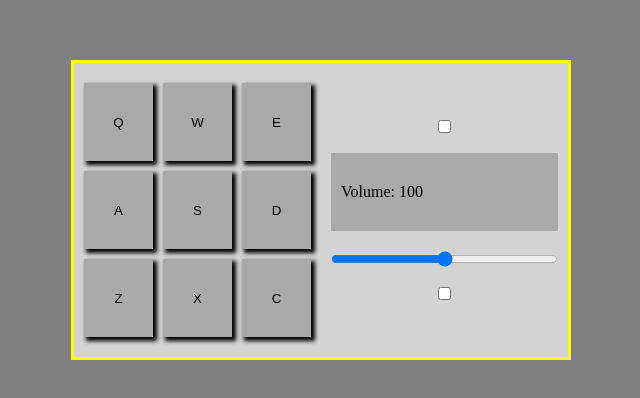
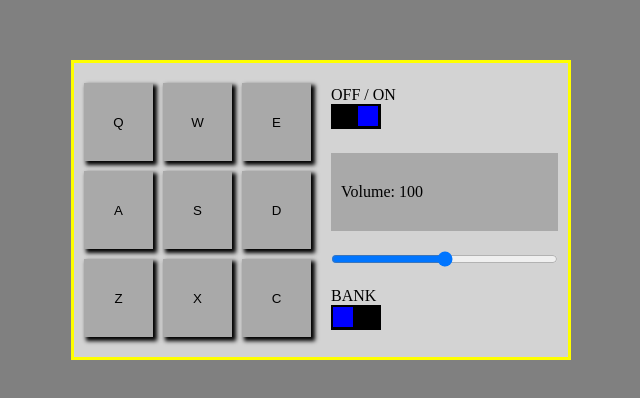
Before and after one commit to SWELLZ/drum-machine, a React (Create React App) app: page / in a window 1280 px wide. Shown: the part 190-588 px from the top of the page, without its empty margins (319-959 px from the left). Built offline with nearby package versions, Linux system fonts and the light colour scheme.

Commit message:
add checkbox styling

```diff
--- a/src/components/drumMachineComponent/DrumMachine.css
+++ b/src/components/drumMachineComponent/DrumMachine.css
@@ -7,6 +7,7 @@ main {
     align-items: center;
     height: 100%;
 }
+/*Sound board background*/
 #board-background {
     width: 500px;
     height: 300px;
@@ -16,6 +17,7 @@ main {
     border: 3px solid yellow;
     background-color: lightgrey;
 }
+/*The sound buttons that play sound*/
 .sound-controls {
     padding: 20px 10px;
     width: 50%;
@@ -36,10 +38,12 @@ main {
     background-color: gray;
     box-shadow: 1px 1px 2px 1px;
 }
+/*Display with volume and off/on*/
 .display {
     background-color: darkgray;
     padding: 30px 10px;
 }
+/*Toggles and volume control*/
 .other-controls {
     gap: 20px;
     padding: 20px 10px;
@@ -48,3 +52,42 @@ main {
     flex-direction: column;
     justify-content: center;
 }
+/* Toggle Button */
+.cm-toggle {
+	-webkit-appearance: none;
+	-webkit-tap-highlight-color: transparent;
+	position: relative;
+	border: 0;
+	outline: 0;
+	cursor: pointer;
+}
+
+
+/* To create surface of toggle button */
+.cm-toggle:after {
+	content: '';
+	width: 50px;
+	height: 25px;
+	display: inline-block;
+	background: black;
+	clear: both;
+}
+
+
+/* Contents before checkbox to create toggle handle */
+.cm-toggle:before {
+	content: '';
+	width: 20px;
+	height: 20px;
+	display: block;
+	position: absolute;
+	left: 2px;
+	top: 2px;
+	background: blue;
+}
+
+
+/* Shift the handle to left on check event */
+.cm-toggle:checked:before {
+	left: 27px;
+}
--- a/src/components/drumMachineComponent/DrumMachineComponent.js
+++ b/src/components/drumMachineComponent/DrumMachineComponent.js
@@ -17,12 +17,27 @@ function DrumMachineComponent() {
                     <button>C</button>
                 </div>
                 <div className='other-controls'>
-                <input type='checkbox' />
+                    <div className='power'>
+                        <p>OFF / ON</p>
+                        <input
+                            id='power-checkbox'
+                            type='checkbox'
+                            className='cm-toggle'
+                            defaultChecked='true'
+                        />
+                    </div>
                     <div className='display'>
                         <p>Volume: 100</p>
                     </div>
                     <input type='range' />
-                <input type='checkbox' />
+                    <div className='sound-type'>
+                        <p>BANK</p>
+                        <input
+                            id='sound-checkbox'
+                            type='checkbox'
+                            className='cm-toggle'
+                        />
+                    </div>
                 </div>
             </div>
         </main>
```
Lines whose indentation alone changed are shown as unchanged.
